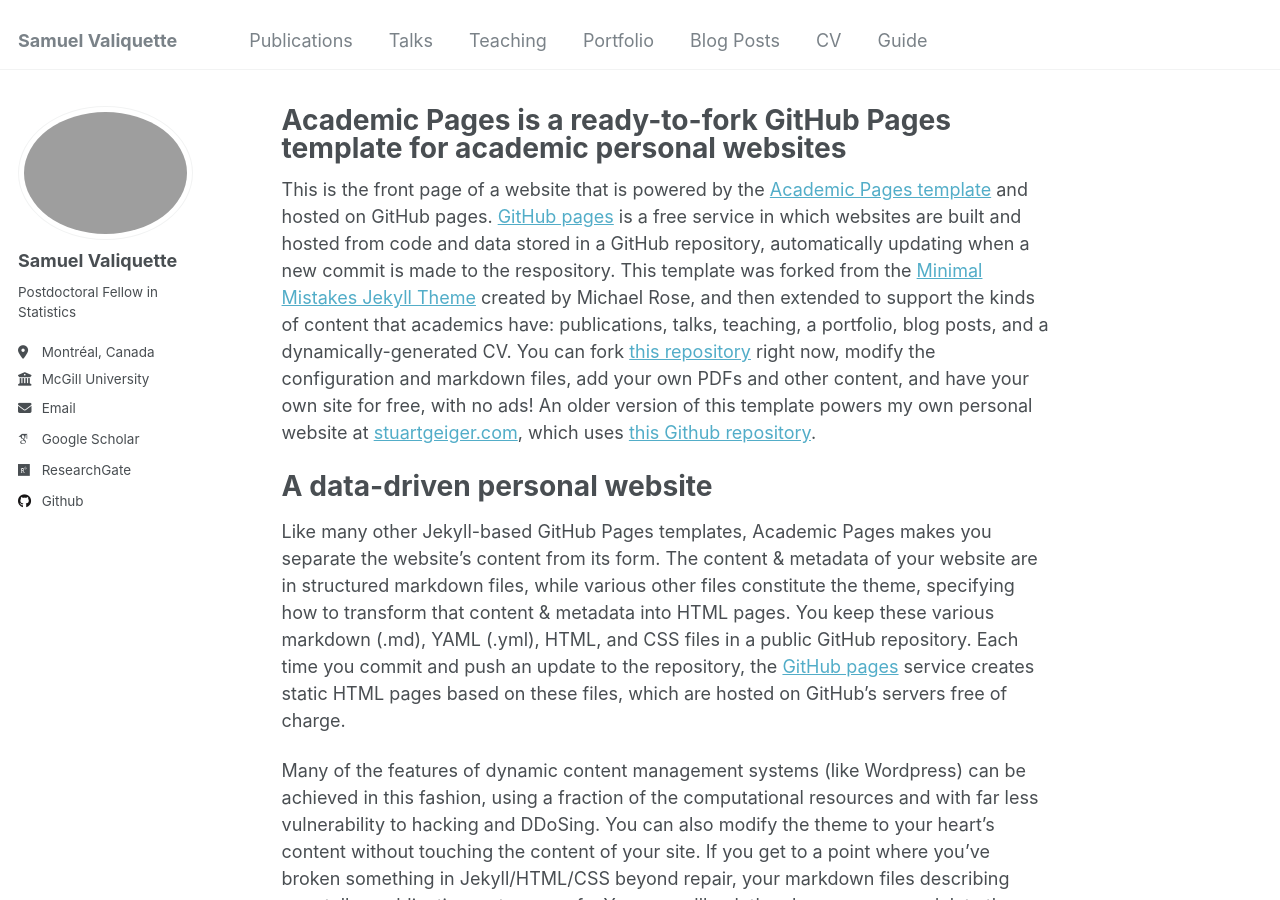
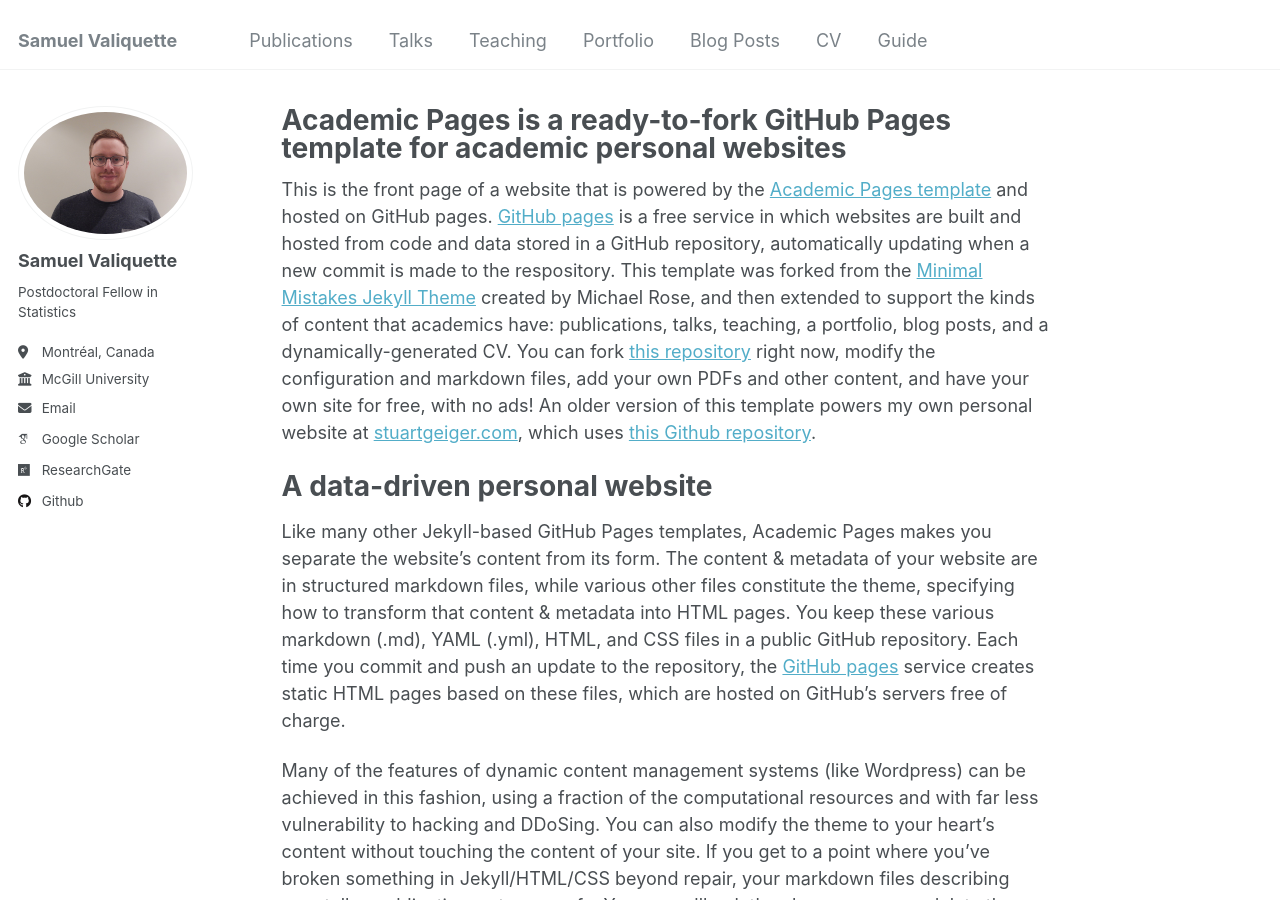
Before and after one commit to s-valiquette/s-valiquette.github.io, a Jekyll site: the page built from _pages/about.md, in a window 1280 px wide and 900 px high. Built offline with Jekyll 4.4.1, drawn with Linux system fonts in a browser that asks for light colours; some web fonts are replaced.

Commit message:
Update _config.yml

```diff
--- a/_config.yml
+++ b/_config.yml
@@ -19,7 +19,7 @@ repository               : "https://github.com/s-valiquette"
 #               Additional customization can be done by editing /_includes/author-profile.html
 author:
   # Biographic information
-  avatar           : "profile.jpg"
+  avatar           : "profil.jpg"
   name             : "Samuel Valiquette"
   bio              : "Postdoctoral Fellow in Statistics"
   location         : "Montréal, Canada"
```
